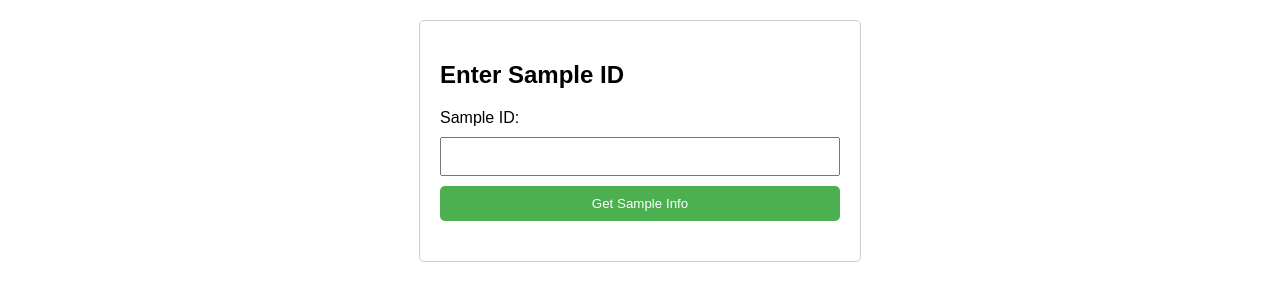
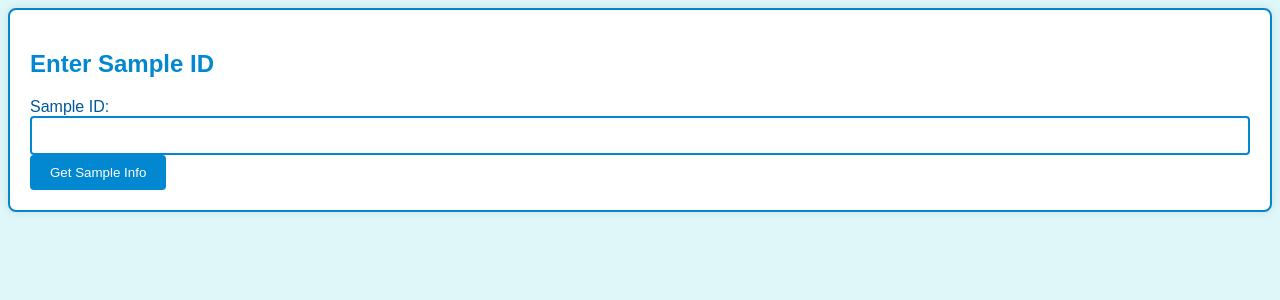
Before and after one commit to kentellm/SynapsDX_MI, a plain HTML site: page index.html in a window 1280 px wide. Drawn offline with Linux system fonts and the light colour scheme.

Commit message:
Update styles.css

```diff
--- a/css/styles.css
+++ b/css/styles.css
@@ -1,32 +1,50 @@
 body {
+    background-color: #e0f7fa; /* Light blue background */
+    color: #01579b; /* Dark blue text */
     font-family: Arial, sans-serif;
-            margin: 20px;
 }
+
+h2 {
+    color: #0288d1; /* Blue heading */
+}
+
 .form-container {
-            max-width: 400px;
-            margin: auto;
+    background-color: #ffffff;
+    border: 2px solid #0288d1; /* Blue border */
     padding: 20px;
-            border: 1px solid #ccc;
-            border-radius: 5px;
+    border-radius: 8px;
+    box-shadow: 0 0 10px rgba(0, 0, 0, 0.1);
 }
-        .form-container input[type="text"] {
+
+input[type="text"] {
+    border: 2px solid #0288d1; /* Blue border */
+    border-radius: 4px;
+    padding: 10px;
     width: 100%;
-            padding: 10px;
-            margin: 10px 0;
     box-sizing: border-box;
 }
-        .form-container button {
-            width: 100%;
-            padding: 10px;
-            background-color: #4CAF50;
-            color: white;
+
+button {
+    background-color: #0288d1; /* Blue button */
+    color: #ffffff;
     border: none;
-            border-radius: 5px;
+    border-radius: 4px;
+    padding: 10px 20px;
     cursor: pointer;
 }
-        .form-container button:hover {
-            background-color: #45a049;
+
+button:hover {
+    background-color: #0277bd; /* Darker blue on hover */
 }
-        .sample-info {
+
+.panel {
+    background-color: #ffffff;
+    border: 2px solid #0288d1; /* Blue border */
+    padding: 20px;
+    margin: 10px 0;
+    border-radius: 8px;
+}
+
+.dashboard {
     margin-top: 20px;
 }
```
Lines whose indentation alone changed are shown as unchanged.
